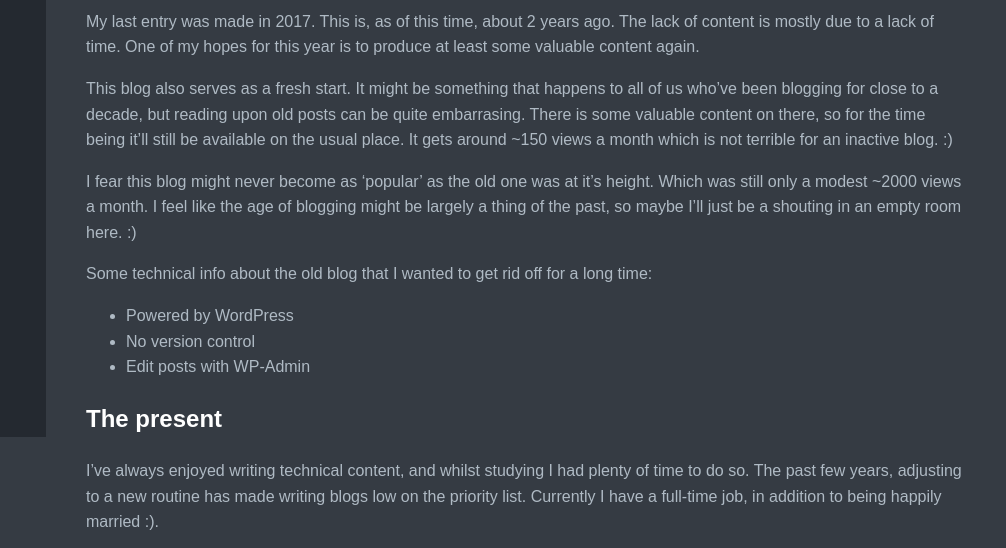
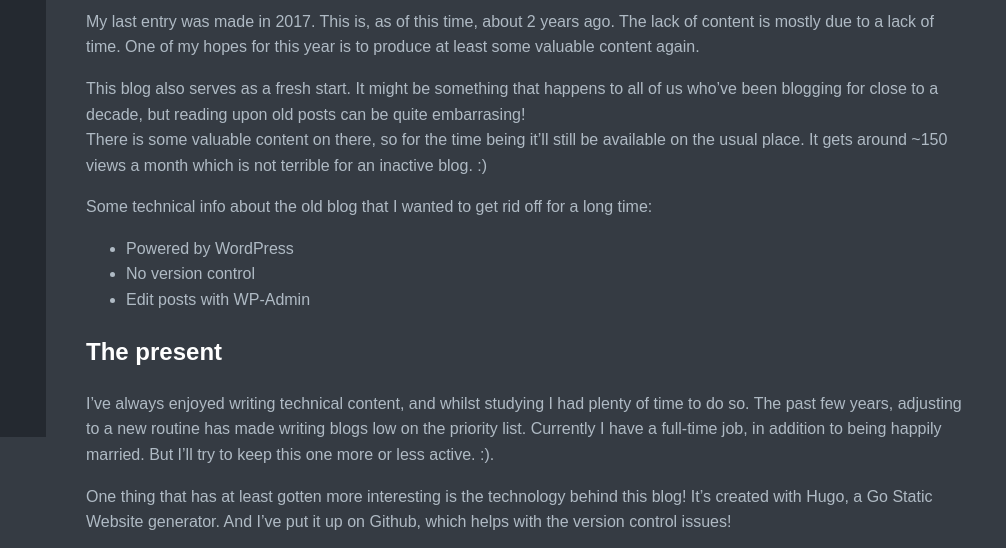
Before and after one commit to DylanMeeus/DylanMeeus.github.io, a plain HTML site: page posts/new-blog/index.html in a window 1280 px wide. Shown: the part 363-911 px from the top of the page, 274-1280 px from the left. Drawn offline with Linux system fonts and the light colour scheme.

Commit message:
update blogpost

```diff
--- a/index.xml
+++ b/index.xml
@@ -17,7 +17,7 @@
       <pubDate>Wed, 27 Mar 2019 21:32:53 +0100</pubDate>
 
       <guid>https://dylanmeeus.github.io/posts/psychology-computer-programming/</guid>
-      <description>Recent I have read The Psychology of Computer Programming, written by Gerald M. Weinberg. The book was originally published in 1971, though it got republished in 2011. (I read it on a kindle paperwhite and it looked great! So don&amp;rsquo;t worry about the age of the book in case you fear it won&amp;rsquo;t look good in e-book format).
+      <description>Recently I have read The Psychology of Computer Programming, written by Gerald M. Weinberg. The book was originally published in 1971, though it got republished in 2011. (I read it on a kindle paperwhite and it looked great! So don&amp;rsquo;t worry about the age of the book in case you fear it won&amp;rsquo;t look good in e-book format).
 Even though the book was written in a time before the public internet, Java, Javascript, smartphones and many more things we take for granted today, a lot of the content still rings true today.</description>
     </item>
 
--- a/posts/index.xml
+++ b/posts/index.xml
@@ -17,7 +17,7 @@
       <pubDate>Wed, 27 Mar 2019 21:32:53 +0100</pubDate>
 
       <guid>https://dylanmeeus.github.io/posts/psychology-computer-programming/</guid>
-      <description>Recent I have read The Psychology of Computer Programming, written by Gerald M. Weinberg. The book was originally published in 1971, though it got republished in 2011. (I read it on a kindle paperwhite and it looked great! So don&amp;rsquo;t worry about the age of the book in case you fear it won&amp;rsquo;t look good in e-book format).
+      <description>Recently I have read The Psychology of Computer Programming, written by Gerald M. Weinberg. The book was originally published in 1971, though it got republished in 2011. (I read it on a kindle paperwhite and it looked great! So don&amp;rsquo;t worry about the age of the book in case you fear it won&amp;rsquo;t look good in e-book format).
 Even though the book was written in a time before the public internet, Java, Javascript, smartphones and many more things we take for granted today, a lot of the content still rings true today.</description>
     </item>
 
--- a/posts/new-blog/index.html
+++ b/posts/new-blog/index.html
@@ -58,13 +58,9 @@ mostly due to a lack of time. One of my hopes for this year is to produce at lea
 content again.</p>
 
 <p>This blog also serves as a fresh start.
-It might be something that happens to all of us who&rsquo;ve been blogging for close to a decade, but reading upon old posts can be quite embarrasing.
+It might be something that happens to all of us who&rsquo;ve been blogging for close to a decade, but reading upon old posts can be quite embarrasing!<br />
 There is some valuable content on there, so for the time being it&rsquo;ll still be available on the usual
 place. It gets around ~150 views a month which is not terrible for an inactive blog. :)</p>
-
-<p>I fear this blog might never become as &lsquo;popular&rsquo; as the old one was at it&rsquo;s height. Which was still
-only a modest ~2000 views a month. I feel like the age of blogging might be largely a thing of the
-past, so maybe I&rsquo;ll just be a shouting in an empty room here. :)</p>
 
 <p>Some technical info about the old blog that I wanted to get rid off for a long time:</p>
 
@@ -78,7 +74,8 @@ past, so maybe I&rsquo;ll just be a shouting in an empty room here. :)</p>
 
 <p>I&rsquo;ve always enjoyed writing technical content, and whilst studying I had plenty of time to do so.
 The past few years, adjusting to a new routine has made writing blogs low on the priority list.
-Currently I have a full-time job, in addition to being happily married :).</p>
+Currently I have a full-time job, in addition to being happily married. But I&rsquo;ll try to keep this
+one more or less active. :).</p>
 
 <p>One thing that has at least gotten more interesting is the technology behind this blog! It&rsquo;s created
 with Hugo, a Go Static Website generator. And I&rsquo;ve put it up on Github, which helps with the version
```
Also changed, not shown: posts/psychology-computer-programming/index.html (+1 -1 lines).
